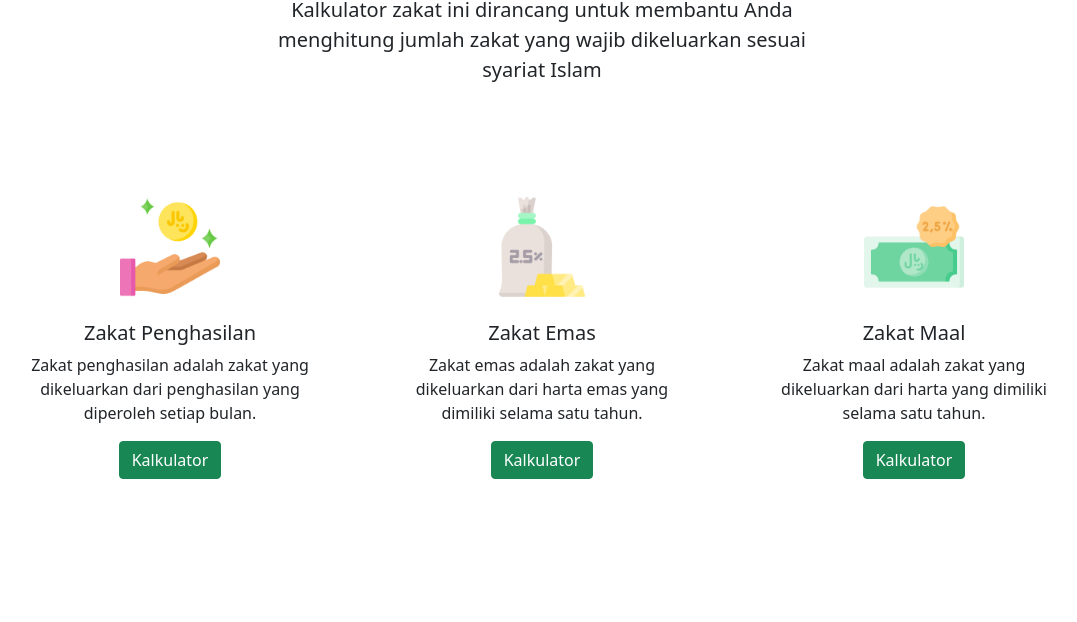
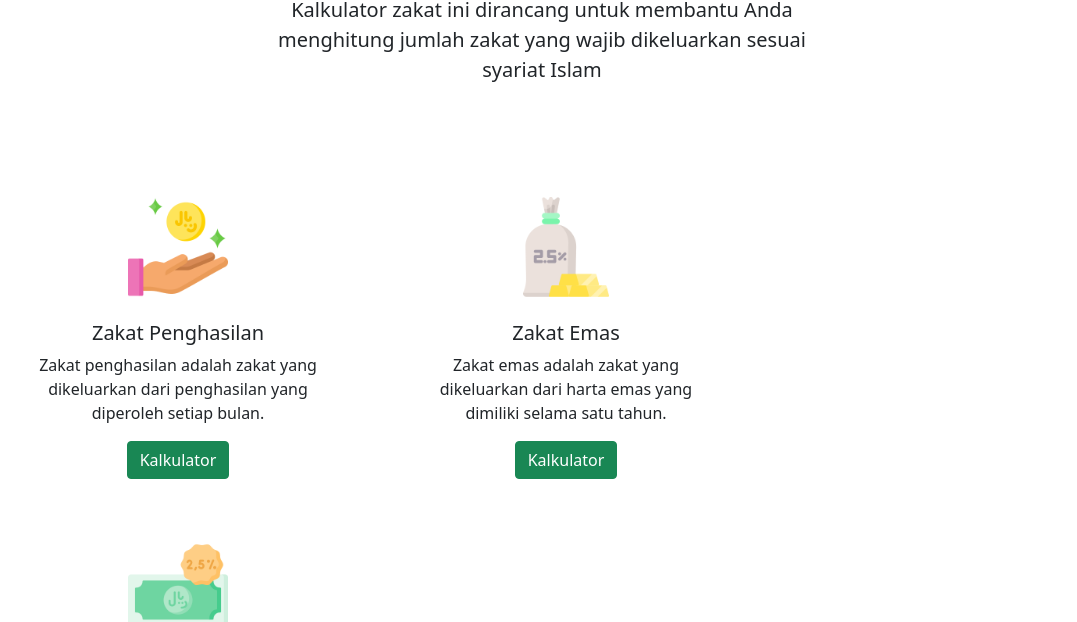
Before and after one commit to ibnusensei/kalkulator-zakat, a plain HTML site: page index.html in a window 1280 px wide. Shown: the part 345-967 px from the top of the page, without its empty margins (98-1175 px from the left). Before the commit the page ends 888 px from the top, so only its background shows below. Drawn offline with nearby package versions, Linux system fonts and the light colour scheme.

Commit message:
update: update cols on card row

```diff
--- a/index.html
+++ b/index.html
@@ -28,7 +28,7 @@
 
         <div class="px-4 pt-5 my-5">
             <div class="row gap-4 text-center">
-                <div class="card col border-0">
+                <div class="card col-12 col-md-4 border-0">
                     <div class="card-body">
                         <img src="asset/icon-2.png" width="100" class="mb-4" alt="">
                         <h5 class="card-title">Zakat Penghasilan</h5>
@@ -39,7 +39,7 @@
                     </div>
                 </div>
 
-                <div class="card col border-0">
+                <div class="card col-12 col-md-4 border-0">
                     <div class="card-body">
                         <img src="asset/icon-4.png" width="100" class="mb-4" alt="">
                         <h5 class="card-title">Zakat Emas</h5>
@@ -50,7 +50,7 @@
                     </div>
                 </div>
 
-                <div class="card col border-0">
+                <div class="card col-12 col-md-4 border-0">
                     <div class="card-body">
                         <img src="asset/icon-3.png" width="100" class="mb-4" alt="">
                         <h5 class="card-title">Zakat Maal</h5>
```
